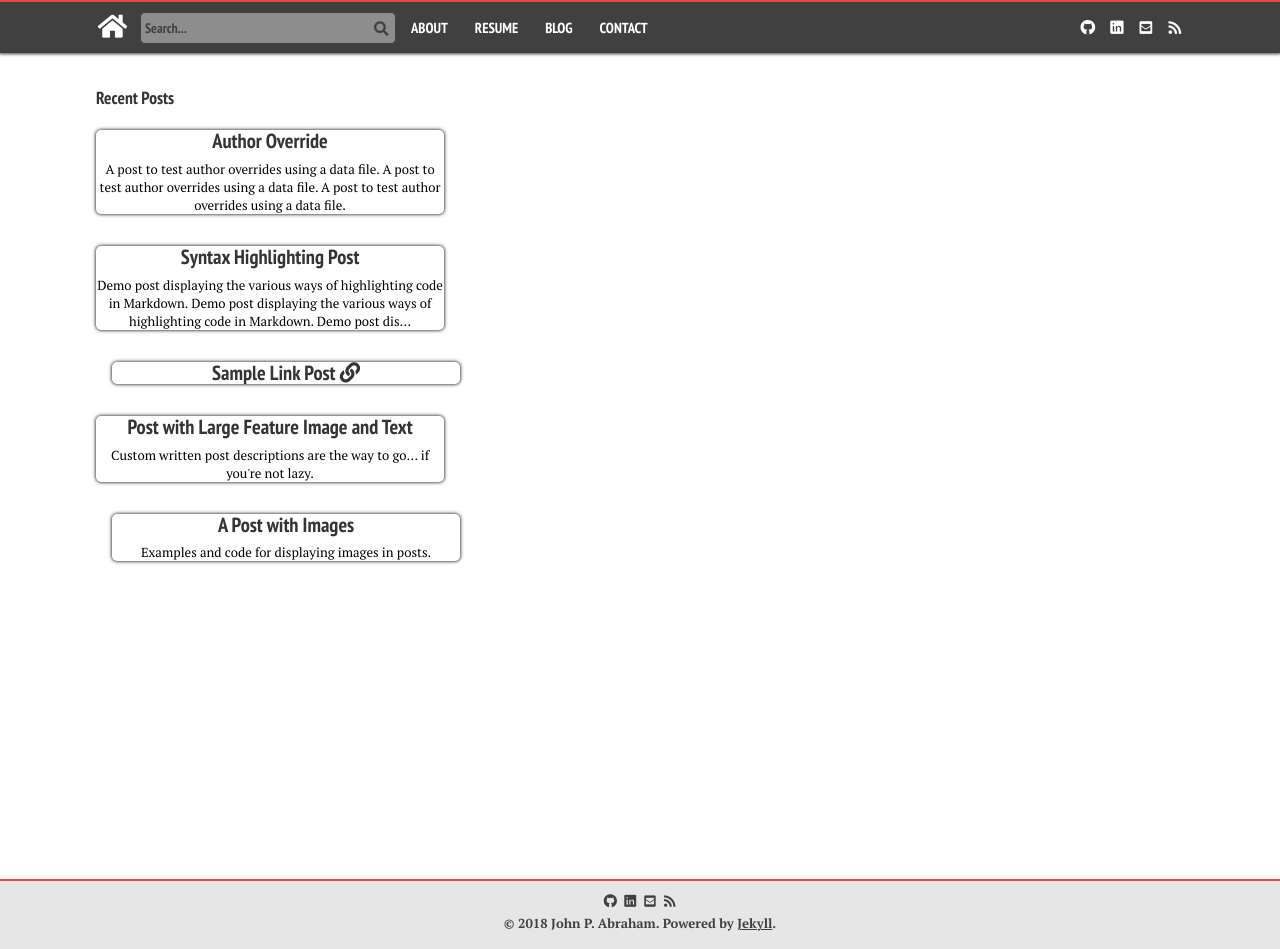
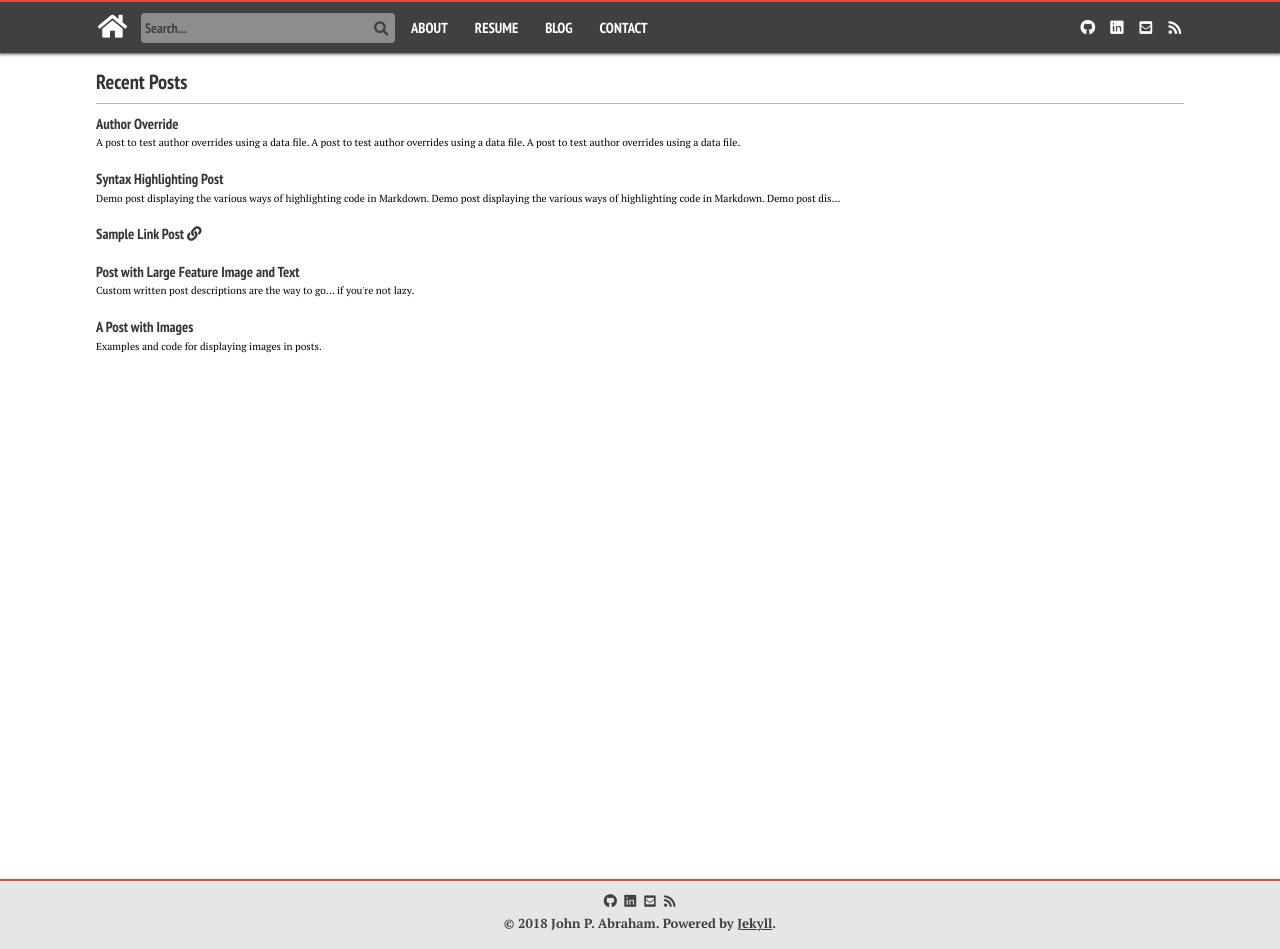
Before and after one commit to abrahamjj/abrahamjj.github.io, a Jekyll site: the page built from index.md, in a window 1280 px wide. Built offline with Jekyll 4.4.1, drawn with Linux system fonts in a browser that asks for light colours; nearby versions of some CDN libraries.

Commit message:
Revert "Index page redesign to use cards"

```diff
--- a/assets/css/_sass/page.scss
+++ b/assets/css/_sass/page.scss
@@ -87,68 +87,6 @@ body {
       }
     }
 
-    /* Index listing specific styling */
-    #index article {
-      width: 100%;
-      border-radius: 5px;
-      vertical-align: top;
-      &.post-index-article {
-        display: inline-block;
-      }
-      margin: 0 0 2rem 0;
-      @media #{$large} {
-        width: 32%;
-        &:nth-child(3n+1) {
-          margin-left: 1rem;
-          margin-right: 1rem;
-        }
-      }
-      &.search-results-article {
-        width: 100%;
-        padding: .25rem;
-        margin: 0 0 2rem 0;
-      }
-      @include
-        box-shadow(0 0 .2em .05em $light-black);
-      h2 {
-        margin-bottom: .5rem;
-      }
-      p {
-        text-indent: 0;
-        margin: .5rem 0;
-        @include font-rem(18);
-        &.byline {
-          @include font-rem(14);
-        }
-        a {
-          color: $orange;
-          text-decoration: underline;
-        }
-        &.read-more-link {
-          margin-top: 1rem;
-          a {
-            text-decoration: none;
-          }
-        }
-      }
-      h2, p { text-align: center; }
-      img {
-        &:hover {
-          @include opacity(0.7);
-        }
-        @media #{$large} {
-          height: 15rem;
-        }
-      }
-      .index-card-meta {
-        text-align: center;
-        border-bottom: 1px solid grey;
-      }
-      .index-card-info-wrap {
-        padding: 1rem;
-      }
-    }
-
     .post-headline-wrap {
       padding: 1rem;
       h1 {
@@ -161,6 +99,33 @@ body {
       @media #{$large} {
         padding: 1rem 0 1.5rem 0;
       }
+    }
+  }
+}
+
+/* Index listing specific styling */
+#index {
+  margin-bottom: 2rem;
+  h3 {
+    margin: 0;
+    padding-bottom: .5rem;
+    @include font-rem(28);
+    border-bottom: 1px solid lighten($black,70);
+  }
+  article {
+    h2 {
+      margin-bottom: 4px;
+      @include font-rem(20);
+      &.link-post {
+        margin-bottom: 0px + $doc-line-height;
+        margin-bottom: 0rem + ($doc-line-height / $doc-font-size);
+      }
+    }
+    p {
+      @include font-rem(14);
+    }
+    p+p {
+      text-indent: 0;
     }
   }
 }
```
Also changed, not shown: _layouts/post-index.html (+19 -29 lines).
